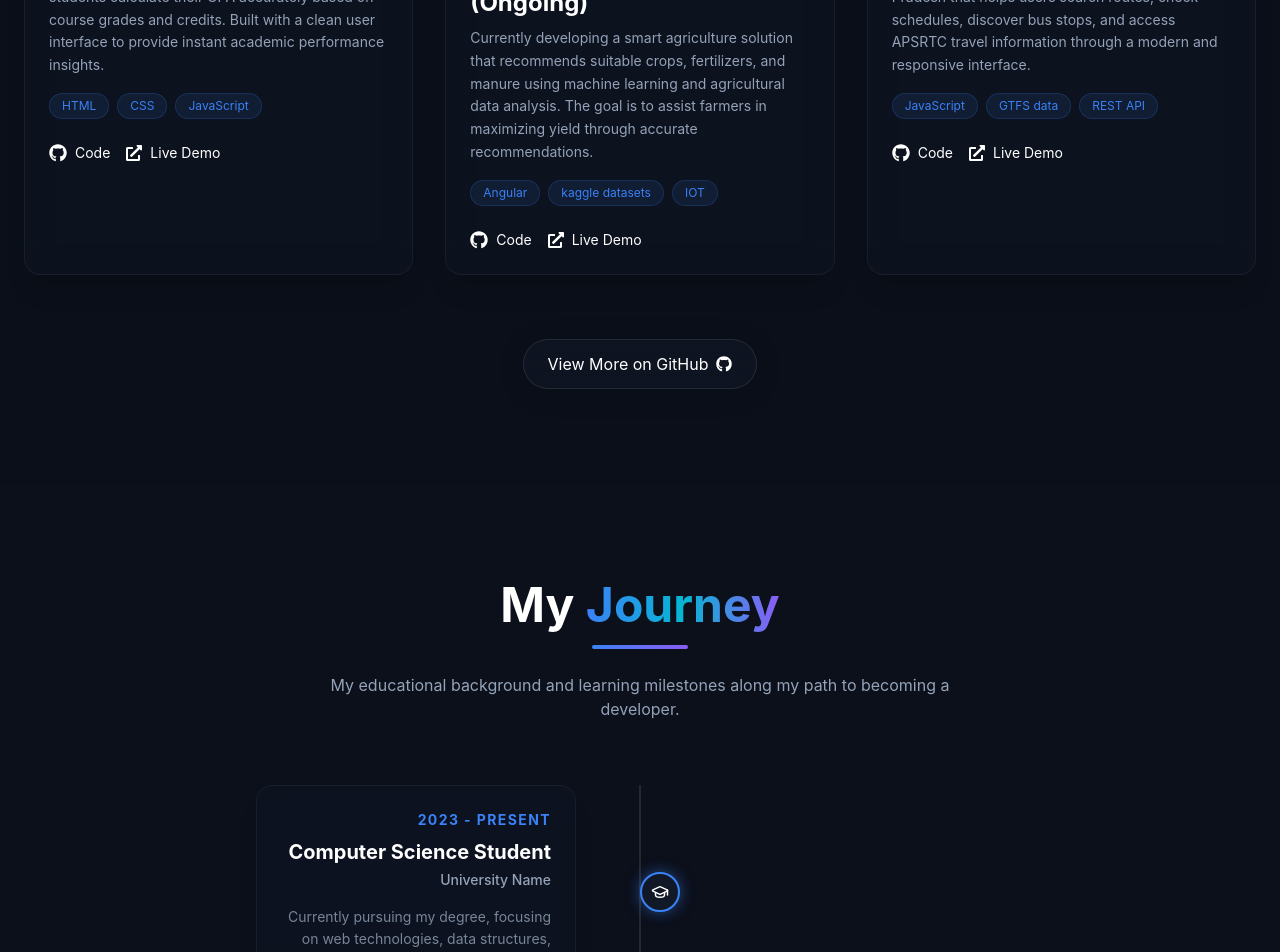
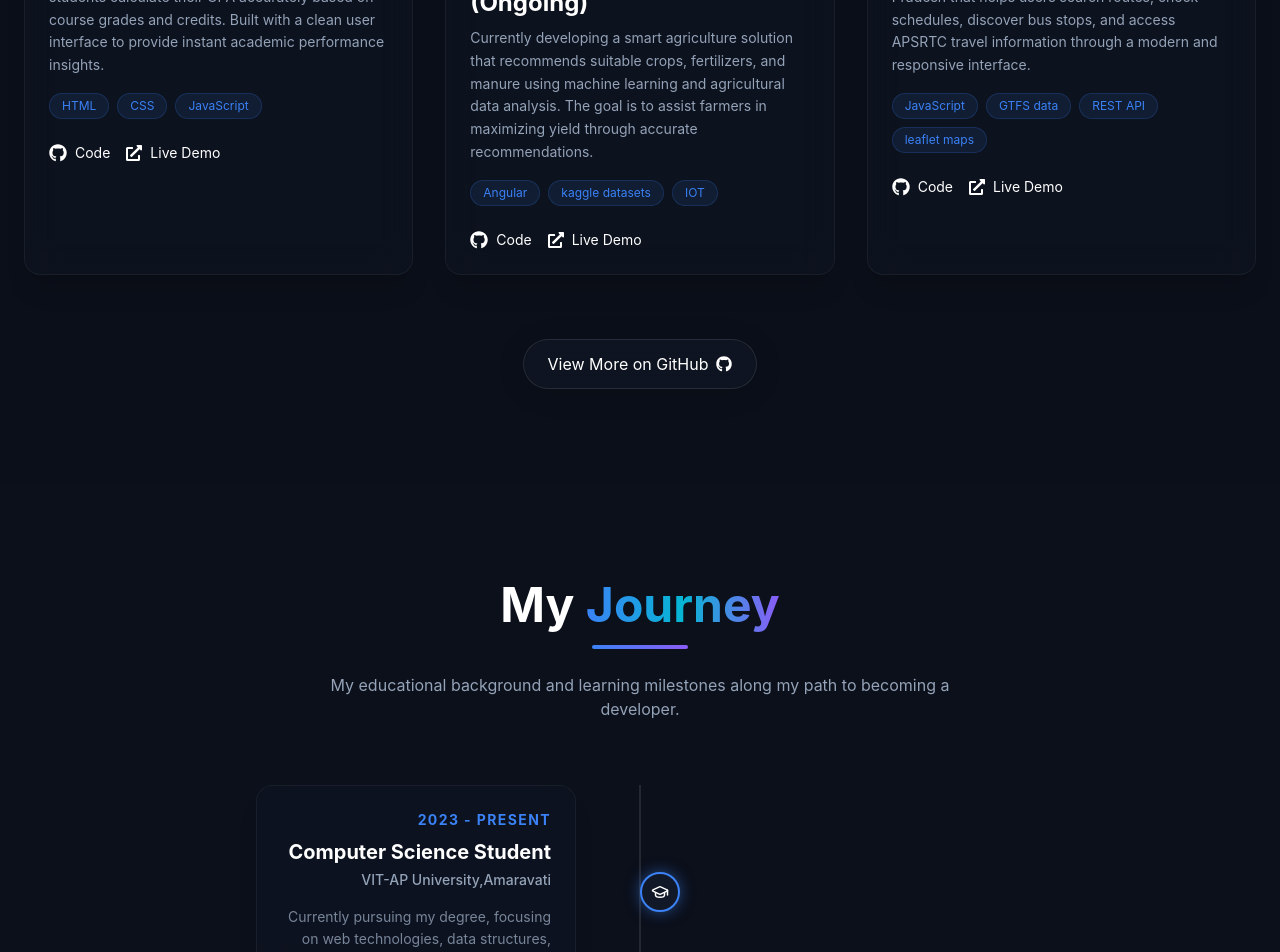
Before and after one commit to Sai630414/MyPortfolio, a React app: page / in a window 1280 px wide. Shown: the part 3120-4072 px from the top of the page. Built offline with nearby package versions, Linux system fonts and the light colour scheme; the HTML template or start-up script is replaced by a standard one.

Commit message:
university name added

```diff
--- a/src/components/Sections/Experience.jsx
+++ b/src/components/Sections/Experience.jsx
@@ -5,7 +5,7 @@ const timelineData = [
   {
     year: '2023 - Present',
     title: 'Computer Science Student',
-    organization: 'University Name',
+    organization: 'VIT-AP University,Amaravati',
     description: 'Currently pursuing my degree, focusing on web technologies, data structures, and software engineering principles.',
     icon: GraduationCap
   },
--- a/src/components/Sections/Projects.jsx
+++ b/src/components/Sections/Projects.jsx
@@ -17,7 +17,7 @@ const projects = [
     title: 'Agriculture Recommendation System (Ongoing)',
     description: 'Currently developing a smart agriculture solution that recommends suitable crops, fertilizers, and manure using machine learning and agricultural data analysis. The goal is to assist farmers in maximizing yield through accurate recommendations.',
     image: crop,
-  tech: ['Angular' ,'kaggle datasets' ,'IOT'],
+    tech: ['Angular', 'kaggle datasets', 'IOT'],
     github: 'https://github.com/Sai630414/agriculture-recomendation-system',
     live: 'https://agriculture-recomendation-system.vercel.app/home'
   },
@@ -25,9 +25,9 @@ const projects = [
     title: 'APBusConnect',
     description: 'A comprehensive bus travel platform for Andhra Pradesh that helps users search routes, check schedules, discover bus stops, and access APSRTC travel information through a modern and responsive interface.',
     image: apconnect,
-  tech: ['JavaScript','GTFS data', 'REST API'],
+    tech: ['JavaScript', 'GTFS data', 'REST API', 'leaflet maps'],
     github: 'https://github.com/Sai630414/APBusConnect',
-  live: 'https://apsrtc-route-finder.vercel.app/'
+    live: 'https://apbusconnect.xyz/'
   }
 ];
 
```
Lines whose indentation alone changed are shown as unchanged.
